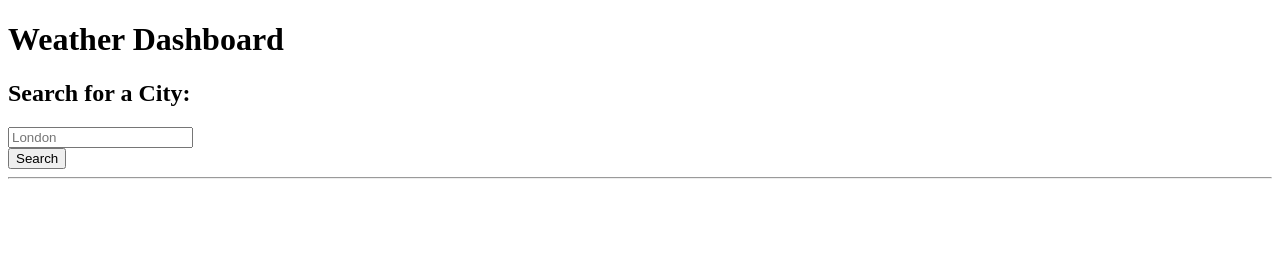
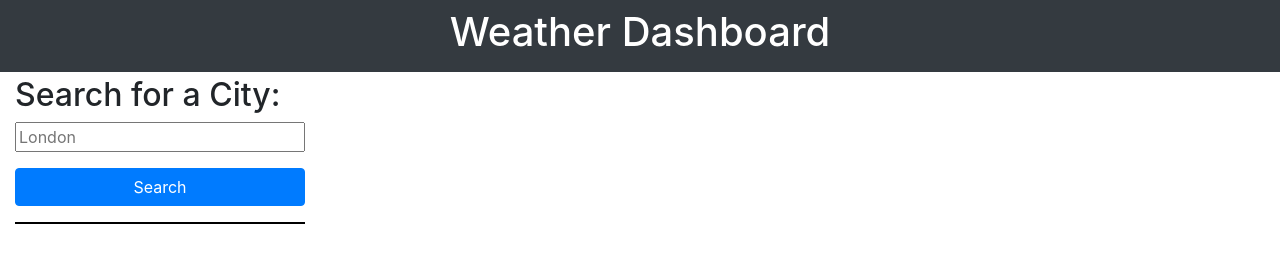
Before and after one commit to khyleflores/weather-dashboard, a plain HTML site: page index.html in a window 1280 px wide. Drawn offline with nearby package versions, Linux system fonts and the light colour scheme.

Commit message:
Added Pseudocode for project and basic CSS for search form

```diff
--- /dev/null
+++ b/assets/script.js
@@ -0,0 +1,32 @@
+//PSEUDOCODE
+//QUERY URL from API Weather Forecast Geocoding API - get longitude and latitude
+//Get return and store in variables
+//QUERY URL from API Weather Forecast using longitude and latitude
+//Store in variables
+    //Current conditions
+        //The city name
+        //The date
+        //An icon representation of weather conditions
+        //The temperature
+        //The humidity
+        //The wind speed
+    //Future conditions - 5days
+        //The date
+        //An icon representation of weather conditions
+        //The temperature
+        //The humidity
+//Local storage information of past search
+//Create buttons for search history - for loop to number of searches stored in local storage
+
+
+//http://api.openweathermap.org/geo/1.0/direct?q={city name},{state code},{country code}&limit={limit}&appid={API key}
+
+
+// Grabbing and storing the data-animal property value from the button
+var city= $("#search-input").val();
+var lat;
+var lon;
+
+// Constructing a queryURL using the city name
+var queryURL = "https://api.openweathermap.org/data/2.5/forecast?lat=" +
+lat + "&lon=" + lon + "&appid=a3870bc5f9f6b6036fee3bdf6b81ac04";
--- /dev/null
+++ b/assets/styles/reset.css
@@ -0,0 +1,10 @@
+.weather-search{
+    width: 100%;
+}
+.search-button{
+    width: 100%;
+}
+.weather-hr{
+    width: 100%;
+    border: 1px solid black;
+}
--- a/index.html
+++ b/index.html
@@ -5,9 +5,9 @@
   <meta charset="UTF-8" />
   <meta name="viewport" content="width=device-width, initial-scale=1.0" />
   <meta http-equiv="X-UA-Compatible" content="ie=edge" />
-  <link rel="stylesheet" href="styles/reset.css" />
-  <!-- <link rel="stylesheet" href="https://stackpath.bootstrapcdn.com/bootstrap/4.3.1/css/bootstrap.min.css" /> -->
-  <!-- <link rel="stylesheet" href="https://stackpath.bootstrapcdn.com/font-awesome/4.7.0/css/font-awesome.min.css" /> -->
+  <link rel="stylesheet" href="assets/styles/reset.css" />
+  <link rel="stylesheet" href="https://stackpath.bootstrapcdn.com/bootstrap/4.3.1/css/bootstrap.min.css" />
+  <link rel="stylesheet" href="https://stackpath.bootstrapcdn.com/font-awesome/4.7.0/css/font-awesome.min.css" />
   <title>Weather Dashboard</title>
 </head>
 
@@ -20,22 +20,22 @@
   <div class="container-fluid" style="max-width: 1400px">
     <div class="row">
       <aside class="col-lg-3 pb-3">
-        <h2 id="form-heading" class="mt-1 h3 form-label">
+        <h2 id="form-heading" class="mt-1 form-label">
           Search for a City:
         </h2>
         <form id="search-form" class="form">
-          <div class="form-inline form-group">
-            <div class="input-group">
+          <div class="form-group">
+            <div class="input-group mb-3">
               <input class="form-input weather-search" type="text" id="search-input" placeholder="London"
                 aria-labelledby="form-heading" aria-controls="today forecast" />
-              <div class="input-group-append">
-                <button type="submit" class="btn search-button" id="search-button" aria-label="submit search">
+                </div>
+                <div class="input-group mb-3">
+                <button type="submit" class="btn btn-primary search-button" id="search-button" aria-label="submit search">
                   Search
                 </button>
                 <hr class="hr weather-hr" />
               </div>
             </div>
-          </div>
         </form>
         <div class="list-group" id="history"></div>
       </aside>
@@ -51,7 +51,7 @@
   <script src="https://cdnjs.cloudflare.com/ajax/libs/moment.js/2.29.4/moment.min.js"></script>
   <!-- jQuery -->
   <script src="https://cdnjs.cloudflare.com/ajax/libs/jquery/3.2.1/jquery.min.js"></script>
-  <script src="script.js"></script>
+  <script src="assets/script.js"></script>
 </body>
 
 </html>
```
